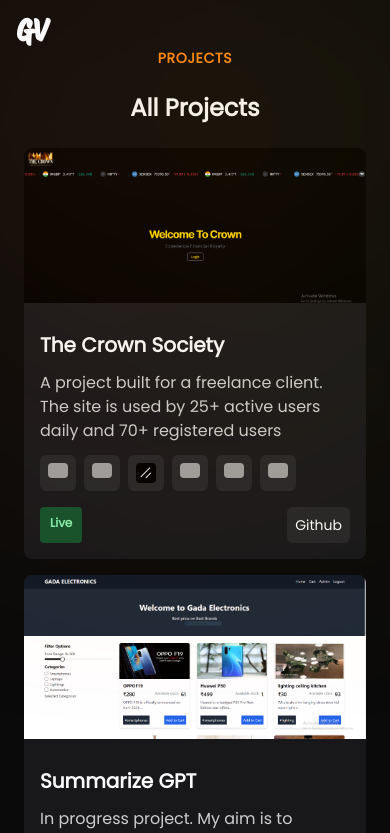
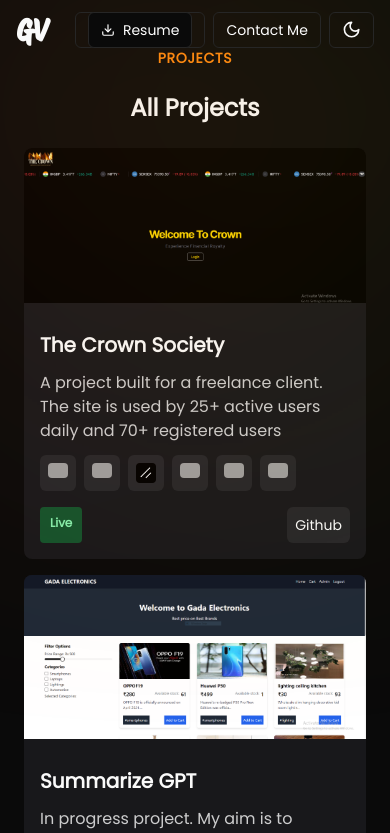
Before and after one commit to GauthamRVanjre/gautham-portfolio, a Next.js app: page /projects in a window 390 px wide. Shown: the top 833 px of the page. Built offline with nearby package versions, Linux system fonts and the light colour scheme; grey boxes are pictures that could not be loaded.

Commit message:
fix: navbar fix

```diff
--- a/app/nav/NavBar.tsx
+++ b/app/nav/NavBar.tsx
@@ -20,7 +20,7 @@ const NavBar = () => {
         GV
       </Link>
       <div className="relative groupNav">
-        <div className={`md:flex gap-2  hidden`}>
+        <div className={`md:flex gap-2  flex flex-row`}>
           {pathName === "/" && (
             <>
               <div className="relative group mt-1">
```
